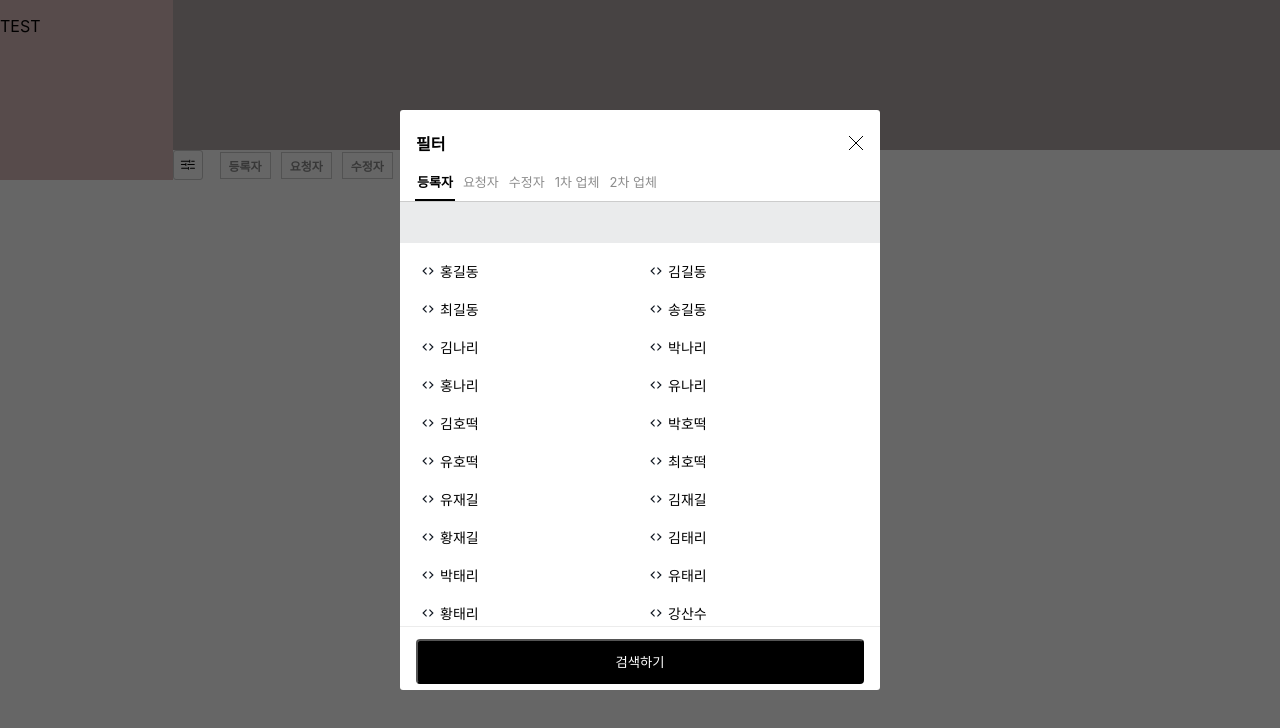
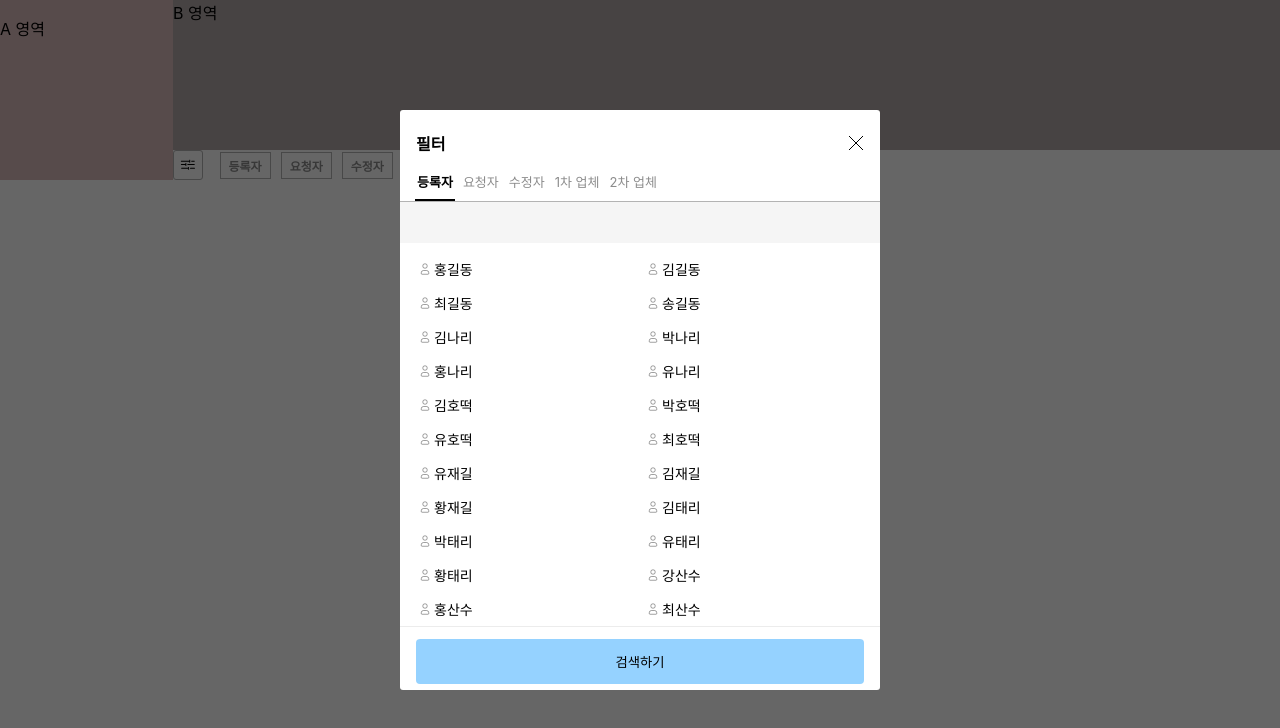
Before and after one commit to bavuchoko/js-search-flter, a React (Create React App) app: page / in a window 1280 px wide. Both pictures are taken after a click on the element "등록자". Shown: the top 728 px of the page. Built offline with nearby package versions, Linux system fonts and the light colour scheme.

Commit message:
[add] 선택된 조건 앞에 선택 그룹명 붙임

```diff
--- a/src/App.tsx
+++ b/src/App.tsx
@@ -39,54 +39,67 @@ function App() {
         {id:3, name:'다음'},
         {id:4, name:'MSN'},
     ]
-    const createdBy ={
+    const createdBy:Filter ={
         label:"등록자",
         key:'createdBy',
         data: user,
-        groupBy:["departments", "company"]
+        groupBy:["departments", "company"],
+        type:'user'
     }
 
-    const updatedBy ={
+    const updatedBy:Filter ={
         label:"수정자",
         key: 'updatedBy',
-        data: user
+        data: user,
+        type:'user'
     }
 
-    const requestedBy ={
+    const requestedBy:Filter ={
         label:"요청자",
         key:'requestedBy',
-        data: user
+        data: user,
+        type:'user'
     }
 
-    const fistMngCompany ={
+    const fistMngCompany:Filter ={
         label:"1차 업체",
         key:'fistMngCompany',
-        data: company
+        data: company,
+        type:'company'
     }
 
 
-    const secondMngCompany ={
+    const secondMngCompany:Filter ={
         label:"2차 업체",
         key:'secondMngCompany',
-        data: company
+        data: company,
+        type:'company'
     }
+
+
     const filters:Filter[] =[createdBy, requestedBy, updatedBy, fistMngCompany, secondMngCompany];
+
+
   return (
     <div className="App" style={{width:'100%', display:"flex"}}>
 
         {/*left*/}
         <div style={{width:'200PX', background:"#dbbbbb"}}>
             <p>
-              TEST
+              A 영역
             </p>
         </div>
 
         {/*right*/}
         <div style={{width:'100%'}}>
-            <div style={{width:'100%', height:'150px', background:"#b2a8a8"}}></div>
+            <div style={{width:'100%', height:'150px', background:"#b2a8a8"}}>B 영역</div>
             {/*<div style={{width:'200px', background:"beige"}}>*/}
             <div>
-                <JsSearchFilter  filter={filters}/>
+                <JsSearchFilter
+                    filter={filters}
+                    onSearch={(v)=>console.log(v)}
+                    onValueChange={(v)=>console.log(v)}
+                />
             </div>
         </div>
     </div>
--- a/src/app/JsSearchFilter.tsx
+++ b/src/app/JsSearchFilter.tsx
@@ -8,7 +8,7 @@ import {useToggleModal} from "./hook/useFilterHandle";
 import useDragScroll from "./hook/useDragScroll";
 
 
-const JsSearchFilter: FC<FilterProps> =({filter =[], onValueChange=undefined, onSearch=undefined})=>{
+const JsSearchFilter: FC<FilterProps> =({filter =[], onValueChange=undefined, onSearch=undefined, onApiRequest=undefined})=>{
 
     const [clicked, setClicked] = useState<Filter | null>(null)
 
--- /dev/null
+++ b/src/app/hook/useChecked.ts
@@ -0,0 +1,40 @@
+import {ValueType} from "../type/Types";
+
+/**
+ * 배열이 string[] 인지 검사
+ */
+function isStringArray(val: unknown): val is string[] {
+    return Array.isArray(val) && val.every(item => typeof item === 'string');
+}
+
+/**
+ * 배열이 number[] 인지 검사
+ */
+function isNumberArray(val: unknown): val is number[] {
+    return Array.isArray(val) && val.every(item => typeof item === 'number');
+}
+
+/**
+ * 선택 값이 포함되어 있는지 검사하는 훅
+ */
+export function useChecked() {
+    function checkIncludes(
+        values: ValueType = {},
+        target: string,
+        optionId: string | number
+    ): boolean {
+        const targetValue = values[target];
+
+        if (isStringArray(targetValue) && typeof optionId === 'string') {
+            return targetValue.includes(optionId);
+        }
+
+        if (isNumberArray(targetValue) && typeof optionId === 'number') {
+            return targetValue.includes(optionId);
+        }
+
+        return false;
+    }
+
+    return { checkIncludes };
+}
--- a/src/app/type/Types.ts
+++ b/src/app/type/Types.ts
@@ -1,26 +1,23 @@
 import React from "react";
 
+type FilterTypes = 'user'| 'company' | 'department' | 'code' ;
 
 export type Filter = {
     label : string;
     key: string;
     data :any[];
-    type?: string;
     recursive?:boolean;
     groupBy?:string[];
+    type?: FilterTypes;
 }
-
-type ObjectType = {
-    [key: string]: string | number;
-};
 
 export type ValueType = {
     [key: string]: string | number | number[] | string[] | undefined;
 }
 export type FilterProps ={
     filter? : Filter[]
-    onValueChange ?: (value: ValueType | null) => void;
-    onSearch ?: (value: ValueType | null) => void;
+    onValueChange?: (value: ValueType | null) => void;
+    onSearch?: (value: ValueType | null) => void;
     onApiRequest? :(params: string[])=>void;
 }
 
@@ -28,4 +25,9 @@ export type FilterProps ={
 export type IconProps = {
     style?: React.CSSProperties;
     onClick?: ()=>void;
+    type?: FilterTypes;
+    checked?: boolean ;
 }
+
+
+export const COLORS = ['red', 'blue', 'green', 'orange', 'purple'];
--- a/src/app/uitls/CodeIcon.tsx
+++ /dev/null
@@ -1,15 +0,0 @@
-import {IconProps} from "../type/Types";
-import {FC} from "react";
-
-
-
-const CodeIcon:FC<IconProps> =( { style, onClick } )=>{
-    return(
-        <svg xmlns="http://www.w3.org/2000/svg" style={style} viewBox="0 0 25 25" fill="none">
-            <path
-                d="M7.5 12.5L7.07574 12.0757L6.65147 12.5L7.07574 12.9243L7.5 12.5ZM17.5 12.5L17.9243 12.9243L18.3485 12.5L17.9243 12.0757L17.5 12.5ZM11.4243 15.5757L7.92426 12.0757L7.07574 12.9243L10.5757 16.4243L11.4243 15.5757ZM7.92426 12.9243L11.4243 9.42426L10.5757 8.57574L7.07574 12.0757L7.92426 12.9243ZM13.5757 9.42426L17.0757 12.9243L17.9243 12.0757L14.4243 8.57574L13.5757 9.42426ZM17.0757 12.0757L13.5757 15.5757L14.4243 16.4243L17.9243 12.9243L17.0757 12.0757Z"
-                fill="#121923"/>
-        </svg>
-    )
-}
-export default CodeIcon
--- a/src/app/uitls/GroupOption.tsx
+++ b/src/app/uitls/GroupOption.tsx
@@ -1,29 +1,30 @@
 import GroupOptionData from "./GroupOptionData";
 import React, {FC} from "react";
-import {Filter} from "../type/Types";
+import {Filter, ValueType} from "../type/Types";
 
 type GroupProps ={
-    clicked :Filter;
+    clicked? :Filter | null;
     handle?: (key: string, val: number) => void;
+    height?: string;
+    values?: ValueType| null;
 }
 
 
-const GroupOption:FC<GroupProps> =({clicked, handle})=>{
-
+const GroupOption:FC<GroupProps> =({clicked, handle, height, values})=>{
     return(
         <div
             style={{
                 display: 'flex',
                 flexWrap: 'wrap',
                 gap: '8px',
-                height: '383px',
+                height: height ??'447px',
                 padding: '16px 16px',
                 overflowY: 'auto',
                 alignContent: 'flex-start',
             }}
         >
             {clicked?.data.map(el => (
-                <GroupOptionData option={el} handle={handle} clicked={clicked}/>
+                <GroupOptionData option={el} handle={handle} clicked={clicked} values={values}/>
             ))}
         </div>
     )
--- a/src/app/uitls/GroupOptionData.tsx
+++ b/src/app/uitls/GroupOptionData.tsx
@@ -1,15 +1,21 @@
 import {FC} from "react";
-import {Filter} from "../type/Types";
-import CodeIcon from "./CodeIcon";
+import {Filter, ValueType} from "../type/Types";
+import OptionIcons from "./OptionIcons";
+import {useChecked} from "../hook/useChecked";
 
 type OptionProps={
     option: any;
     handle?: (key: string, val: number) => void;
-    clicked:Filter
+    clicked?: Filter
+    values?: ValueType | null
 }
 
 
-const GroupOptionData:FC<OptionProps> =({option, handle, clicked})=>{
+const GroupOptionData:FC<OptionProps> =({option, handle, clicked, values})=>{
+
+    const { checkIncludes } = useChecked();
+
+    const checked = checkIncludes(values ?? {}, clicked?.key ?? '', option.id);
 
     return (
         <div key={option.id} className={`no-drag`}
@@ -21,8 +27,8 @@ const GroupOptionData:FC<OptionProps> =({option, handle, clicked})=>{
                  alignItems: 'center',
                  cursor: 'pointer'
              }}
-             onClick={() => handle?.(clicked.key, Number(option.id))}>
-            <CodeIcon style={{width:'24px', height:'24px'}} />
+             onClick={() => {if(clicked) handle?.(clicked.key, Number(option.id))}}>
+            <OptionIcons style={{width:'18px', height:'18px'}} type={clicked?.type} checked={checked}/>
             <span style={{marginRight: '8px'}}>{option.name}</span>
         </div>
     )
--- a/src/app/uitls/Modal.tsx
+++ b/src/app/uitls/Modal.tsx
@@ -1,9 +1,11 @@
 import React, {FC, useEffect, useRef, useState} from "react";
 import CloseIcon from "./CloseIcon";
-import {Filter, ValueType} from "../type/Types";
+import {COLORS, Filter, ValueType} from "../type/Types";
 import useDragScroll from "../hook/useDragScroll";
 import GroupOptionData from "./GroupOptionData";
 import GroupOption from "./GroupOption";
+import {useChecked} from "../hook/useChecked";
+import OptionIcons from "./OptionIcons";
 
 type ModalProps ={
     close?:()=>void;
@@ -23,7 +25,7 @@ const Modal:FC<ModalProps> =({close=undefined, filter, values, handle, reset, cl
     const groupRef = useRef<HTMLDivElement>(null);
 
     useDragScroll([optionsRef, groupRef]);
-
+    const { checkIncludes } = useChecked();
 
 
     useEffect(() => {
@@ -34,6 +36,10 @@ const Modal:FC<ModalProps> =({close=undefined, filter, values, handle, reset, cl
                 const element = el as HTMLElement;
                 const left = element.offsetLeft;
                 container.scrollTo({ left, behavior: 'smooth' });
+            }
+        }else{
+            if (!clicked && filter && filter.length > 0) {
+                setClicked?.(filter[0]);
             }
         }
     }, [clicked]);
@@ -85,7 +91,9 @@ const Modal:FC<ModalProps> =({close=undefined, filter, values, handle, reset, cl
                     }}
                     ref={groupRef}
                 >
-                        {filter?.map(el=>(
+                        {filter?.map((el, index)=>{
+                            const color = COLORS[index % COLORS.length];
+                            return (
                             <span
                                 data-id={el.key}
                                 style={{
@@ -95,12 +103,13 @@ const Modal:FC<ModalProps> =({close=undefined, filter, values, handle, reset, cl
                                     fontWeight:clicked?.label === el.label ? 'bold' : 'normal',
                                     fontSize:'13px',
                                     borderBottom: clicked?.label === el.label ? '2px solid black' : '2px solid white',
+                                    // color: clicked?.label === el.label ? 'black' : color,
                                     color: clicked?.label === el.label ? 'black' : 'var(--grayText)',
 
                                 }}
                                 onClick={()=>{setClicked?.(el)}}
                             >{el.label}</span>
-                        ))}
+                        )})}
                 </div>
 
                 {/*선택된 조건*/}
@@ -123,27 +132,65 @@ const Modal:FC<ModalProps> =({close=undefined, filter, values, handle, reset, cl
                             className={`no-scroll js-search-modal-selected-options`}
                             >
 
-                                {Object.entries(values).flatMap(([key, val]) => {
-                                    const filterForKey = filter?.find(f => f.key === key);
-                                    if (!Array.isArray(val) || !filterForKey) return [];
+                                {filter?.flatMap((f, index) => {
+                                    const val = values[f.key];
+                                    if (!Array.isArray(val)) return [];
+
+                                    const type = f.type;
+                                    const label = f.label;
+                                    // const color = COLORS[index % COLORS.length];
 
                                     return val.map(id => {
-                                        const el = filterForKey.data.find(d => d.id === id);
+                                        const el = f.data.find(d => d.id === id);
                                         const name = el ? el.name : id;
 
                                         return (
-                                            <div key={`${key}-${id}`}
+                                            <div
+                                                key={`${f.key}-${id}`}
                                                 className="each-options"
-                                                 style={{ display: 'flex', alignItems: 'center', margin: '4px 0' }}
-                                                 onClick={() => handle?.(key, Number(id))}
+                                                style={{
+                                                    display: "flex",
+                                                    alignItems: "center",
+                                                    margin: "4px 0",
+                                                }}
+                                                onClick={() => handle?.(f.key, Number(id))}
                                             >
-                                                <div style={{ display: 'flex', alignItems: 'center' }}>
-                                                    <span className="no-drag" style={{ marginRight: '6px' }}>{name}</span>
+                                                <div style={{ display: "flex", alignItems: "center" }}>
+
+                                                    <OptionIcons
+                                                        // style={{ width: "18px", height: "18px",color:color}}
+                                                        style={{ width: "18px", height: "18px"}}
+                                                        type={type}
+                                                        checked={false}
+                                                    />
+                                                    <span className=" no-drag" >[{label}]</span>
+
+                                                    <span className=" no-drag" style={{ marginLeft: "6px" }}>{name}</span>
                                                 </div>
-                                                <button >
-                                                    <svg width="13" height="13" viewBox="0 0 24 24" fill="none" xmlns="http://www.w3.org/2000/svg">
-                                                        <line x1="5" y1="5" x2="19" y2="19" stroke="black" strokeWidth="1"/>
-                                                        <line x1="19" y1="5" x2="5" y2="19" stroke="black" strokeWidth="1"/>
+                                                <button>
+                                                    <svg
+                                                        width="13"
+                                                        height="13"
+                                                        viewBox="0 0 24 24"
+                                                        fill="none"
+                                                        xmlns="http://www.w3.org/2000/svg"
+                                                    >
+                                                        <line
+                                                            x1="5"
+                                                            y1="5"
+                                                            x2="19"
+                                                            y2="19"
+                                                            stroke="black"
+                                                            strokeWidth="1"
+                                                        />
+                                                        <line
+                                                            x1="19"
+                                                            y1="5"
+                                                            x2="5"
+                                                            y2="19"
+                                                            stroke="black"
+                                                            strokeWidth="1"
+                                                        />
                                                     </svg>
                                                 </button>
                                             </div>
@@ -163,10 +210,10 @@ const Modal:FC<ModalProps> =({close=undefined, filter, values, handle, reset, cl
                 </div>
 
                 {/* 조회된 옵션값 */}
-                {clicked && (
-                    <GroupOption clicked={clicked} handle={handle}/>
-                )}
 
+            <GroupOption clicked={clicked} handle={handle} height={ onSearch ? '383px' : '447px'} values={values}/>
+
+            {onSearch &&
                 <div
                     style={{
                         height: '70px',
@@ -175,22 +222,20 @@ const Modal:FC<ModalProps> =({close=undefined, filter, values, handle, reset, cl
                     }}
                 >
                     <button
-                        className={`active`}
+                        className={`active js-search-button`}
                         style={{
                             width:'100%',
                             height:'100%',
-                            background:'black',
+                            background:'var(--blue)',
+                            border:'none',
                             borderRadius:'4px',
-                            color:'white',
+                            color:'black',
                             cursor:'pointer',
                         }}
                         onClick={()=>onSearch?.(values ?? null)}
-                    >
-                        검색하기
-                    </button>
-
+                    >검색하기</button>
                 </div>
-
+            }
             </div>
         </>
     )
--- /dev/null
+++ b/src/app/uitls/OptionIcons.tsx
@@ -0,0 +1,45 @@
+import {IconProps} from "../type/Types";
+import {FC} from "react";
+
+
+
+const OptionIcons:FC<IconProps> =({ style, onClick, type, checked} )=>{
+
+    return(
+        <>
+            {(!type || type==='code')&&
+            <svg xmlns="http://www.w3.org/2000/svg" style={style} viewBox="0 0 25 25" fill="none">
+                <path
+                    d="M7.5 12.5L7.07574 12.0757L6.65147 12.5L7.07574 12.9243L7.5 12.5ZM17.5 12.5L17.9243 12.9243L18.3485 12.5L17.9243 12.0757L17.5 12.5ZM11.4243 15.5757L7.92426 12.0757L7.07574 12.9243L10.5757 16.4243L11.4243 15.5757ZM7.92426 12.9243L11.4243 9.42426L10.5757 8.57574L7.07574 12.0757L7.92426 12.9243ZM13.5757 9.42426L17.0757 12.9243L17.9243 12.0757L14.4243 8.57574L13.5757 9.42426ZM17.0757 12.0757L13.5757 15.5757L14.4243 16.4243L17.9243 12.9243L17.0757 12.0757Z"
+                    fill="#121923"/>
+            </svg>
+            }
+
+            { type === 'user' && (
+                checked ? (
+                    <svg xmlns="http://www.w3.org/2000/svg" style={{color:'var(--deepBlue)',...style}} fill="currentColor" viewBox="0 0 24 24">
+                        <path fill-rule="evenodd" d="M12 4a4 4 0 1 0 0 8 4 4 0 0 0 0-8Zm-2 9a4 4 0 0 0-4 4v1a2 2 0 0 0 2 2h8a2 2 0 0 0 2-2v-1a4 4 0 0 0-4-4h-4Z" clipRule="evenodd"/>
+                    </svg>
+                ) : (
+                    <svg xmlns="http://www.w3.org/2000/svg" style={style} fill="none" viewBox="0 0 24 24">
+                        <path stroke="currentColor" stroke-width="0.5" d="M7 17v1a1 1 0 0 0 1 1h8a1 1 0 0 0 1-1v-1a3 3 0 0 0-3-3h-4a3 3 0 0 0-3 3Zm8-9a3 3 0 1 1-6 0 3 3 0 0 1 6 0Z"/>
+                    </svg>
+                )
+            )}
+
+            { type === 'company' && (
+                checked ? (
+                    <svg xmlns="http://www.w3.org/2000/svg" style={{color:'var(--deepBlue)',...style}} fill="currentColor" viewBox="0 0 24 24">
+                        <path fill-rule="evenodd" d="M4 4a1 1 0 0 1 1-1h14a1 1 0 1 1 0 2v14a1 1 0 1 1 0 2H5a1 1 0 1 1 0-2V5a1 1 0 0 1-1-1Zm5 2a1 1 0 0 0-1 1v1a1 1 0 0 0 1 1h1a1 1 0 0 0 1-1V7a1 1 0 0 0-1-1H9Zm5 0a1 1 0 0 0-1 1v1a1 1 0 0 0 1 1h1a1 1 0 0 0 1-1V7a1 1 0 0 0-1-1h-1Zm-5 4a1 1 0 0 0-1 1v1a1 1 0 0 0 1 1h1a1 1 0 0 0 1-1v-1a1 1 0 0 0-1-1H9Zm5 0a1 1 0 0 0-1 1v1a1 1 0 0 0 1 1h1a1 1 0 0 0 1-1v-1a1 1 0 0 0-1-1h-1Zm-3 4a2 2 0 0 0-2 2v3h2v-3h2v3h2v-3a2 2 0 0 0-2-2h-2Z" clip-rule="evenodd"/>
+                    </svg>
+                ) : (
+                    <svg xmlns="http://www.w3.org/2000/svg" style={style} fill="none" viewBox="0 0 24 24">
+                        <path stroke="currentColor" stroke-linecap="round" stroke-linejoin="round" stroke-width="0.5" d="M6 4h12M6 4v16M6 4H5m13 0v16m0-16h1m-1 16H6m12 0h1M6 20H5M9 7h1v1H9V7Zm5 0h1v1h-1V7Zm-5 4h1v1H9v-1Zm5 0h1v1h-1v-1Zm-3 4h2a1 1 0 0 1 1 1v4h-4v-4a1 1 0 0 1 1-1Z"/>
+                    </svg>
+                )
+            )}
+
+        </>
+    )
+}
+export default OptionIcons
```
Also changed, not shown: src/index.css (+5 -2 lines). Lines whose indentation alone changed are shown as unchanged.
